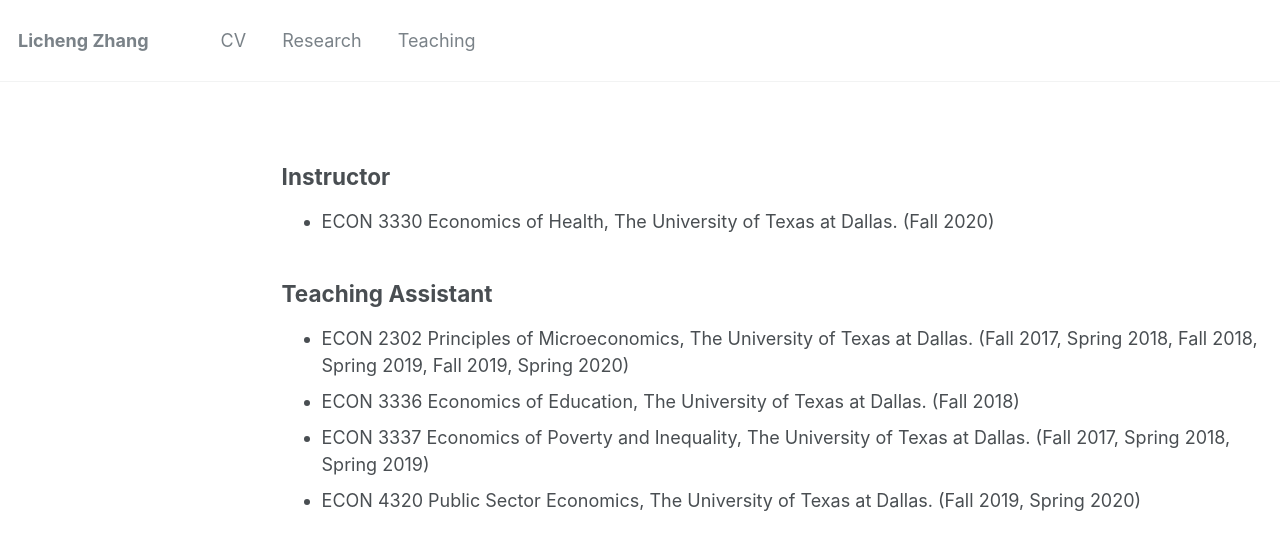
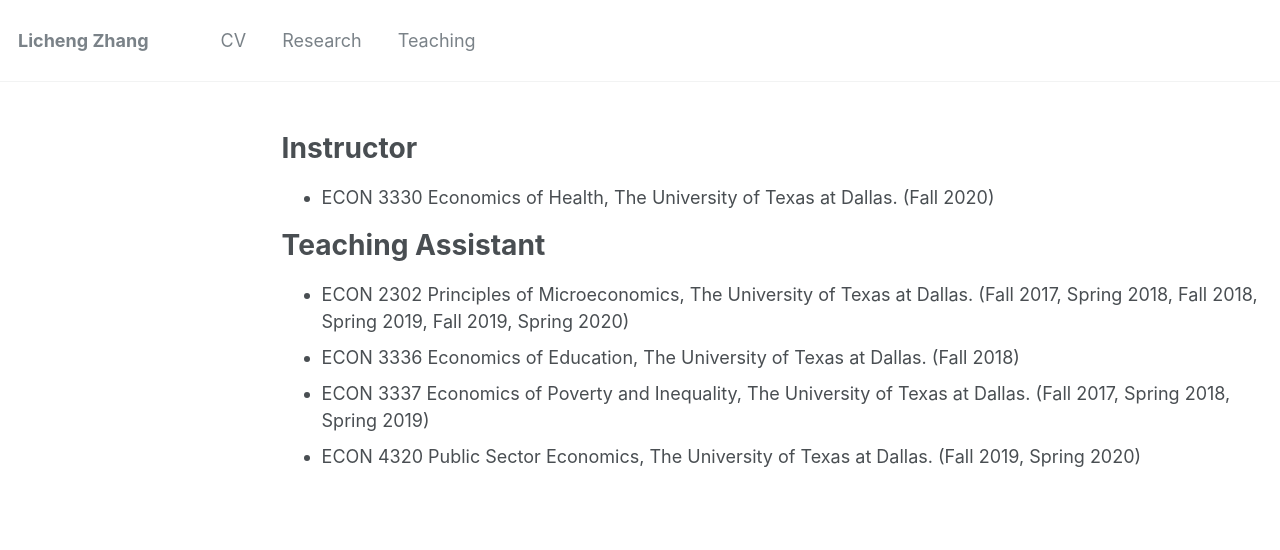
Before and after one commit to lichengzh/lichengzh.github.io, a Jekyll site: the page built from _pages/teaching.md, in a window 1280 px wide. Shown: the top 550 px of the page. Built offline with Jekyll 4.4.1, drawn with Linux system fonts in a browser that asks for light colours.

```diff
--- a/_pages/teaching.md
+++ b/_pages/teaching.md
@@ -3,10 +3,10 @@ layout: archive
 title: ""
 permalink: /teaching/
 ---
-## Instructor
+# Instructor
 * ECON 3330 Economics of Health, The University of Texas at Dallas. (Fall 2020)
 
-## Teaching Assistant
+# Teaching Assistant
 * ECON 2302 Principles of Microeconomics, The University of Texas at Dallas. (Fall 2017, Spring 2018, Fall 2018, Spring 2019, Fall 2019, Spring 2020)
 * ECON 3336 Economics of Education, The University of Texas at Dallas. (Fall 2018)
 * ECON 3337 Economics of Poverty and Inequality, The University of Texas at Dallas. (Fall 2017, Spring 2018, Spring 2019)
```
